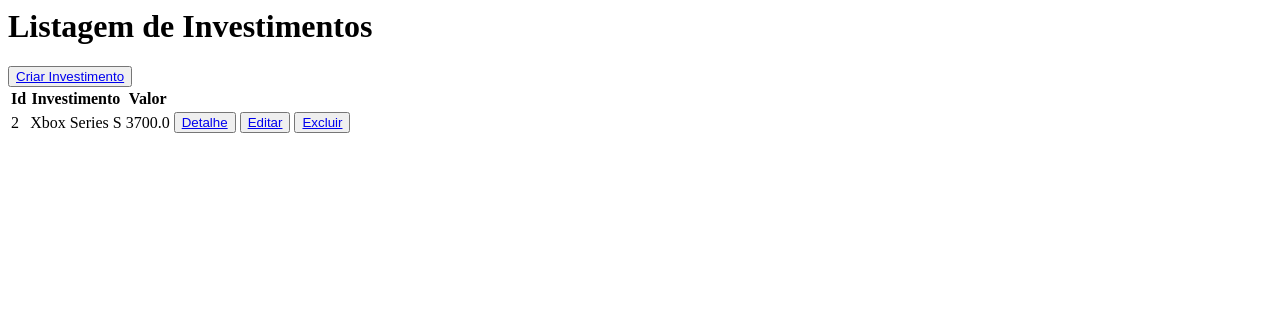
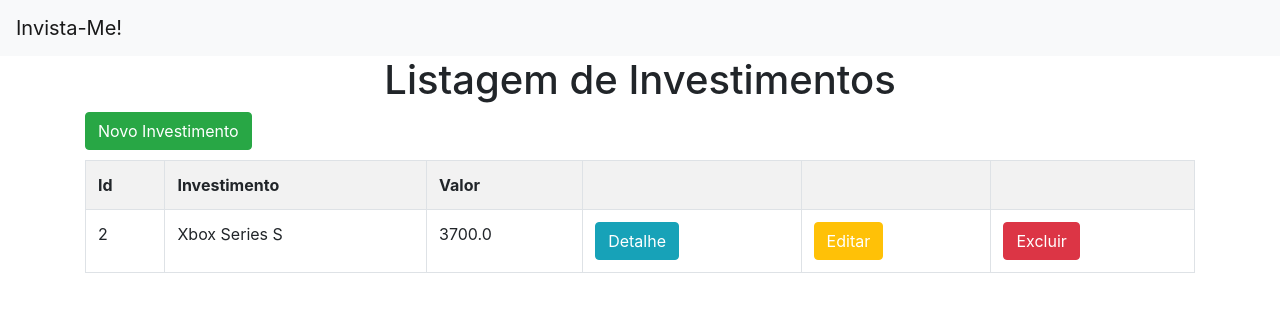
Before and after one commit to Leonardo-L-Cunha/investimento-django, a Django app: page / in a window 1280 px wide. Shown: the top 312 px of the page. Run offline with Django 5.2, Linux system fonts and the light colour scheme; data comes from the database, SQL or seed files in the repository; some libraries are stand-ins or nearby versions.

Commit message:
feat: estilização bootstrap

```diff
--- a/invista_me_app/templates/investimentos/investimentos.html
+++ b/invista_me_app/templates/investimentos/investimentos.html
@@ -1,29 +1,33 @@
-<h1>Listagem de Investimentos</h1>
-<button>
-    <a href="{% url 'novo_investimento' %}">Criar Investimento</a>
-</button>
-<table>
+{% extends 'investimentos/base.html' %}
+{% block conteudo %}
+<h1 style='text-align: center;'>Listagem de Investimentos</h1>
+<div class='container'>
+    <button class='btn btn-success' style='margin-bottom: 10px;'><a style='color:white;'
+            href="{% url 'novo_investimento' %}">Novo
+            Investimento</a></button>
+    <table class='table table-striped table-bordered'>
         <tr>
             <th>Id</th>
             <th>Investimento</th>
             <th>Valor</th>
+            <th></th>
+            <th></th>
+            <th></th>
         </tr>
         {% for dado in dados %}
         <tr>
-        <td>{{ dado.id }}</td>
-        <td>{{ dado.investimento }}</td>
-        <td>{{ dado.valor }}</td>
-        <td>
-            <button>
-                <a href="{% url 'detalhe' dado.id %}">Detalhe</a>
-            </button>
-            <button>
-                <a href="{% url 'editar' dado.id %}">Editar</a>
-            </button>
-            <button>
-                <a href="{% url 'excluir' dado.id %}">Excluir</a>
-            </button>
+            <td>{{dado.id}}</td>
+            <td>{{dado.investimento}}</td>
+            <td>{{dado.valor}}</td>
+            <td><button class='btn btn-info'><a style='color:white;'
+                        href="{% url 'detalhe' dado.id %}">Detalhe</a></button>
             </td>
+            <td><button class='btn btn-warning'><a style='color:white;'
+                        href="{% url 'editar' dado.id %}">Editar</a></button></td>
+            <td><button class='btn btn-danger'><a style='color:white;'
+                        href="{% url 'excluir' dado.id %}">Excluir</a></button></td>
         </tr>
         {% endfor %}
     </table>
+</div>
+{% endblock %}
```
Lines whose indentation alone changed are shown as unchanged.
